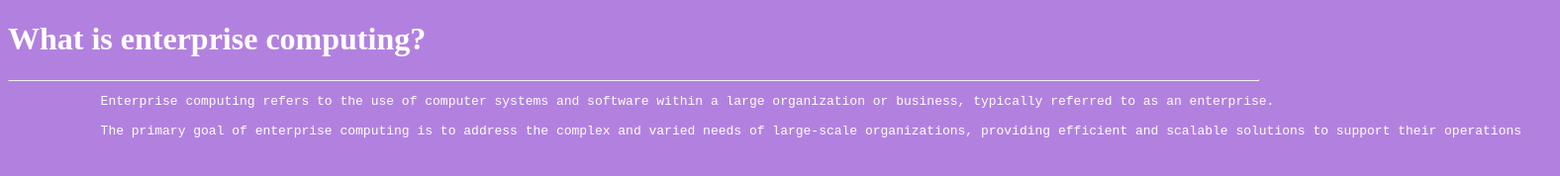
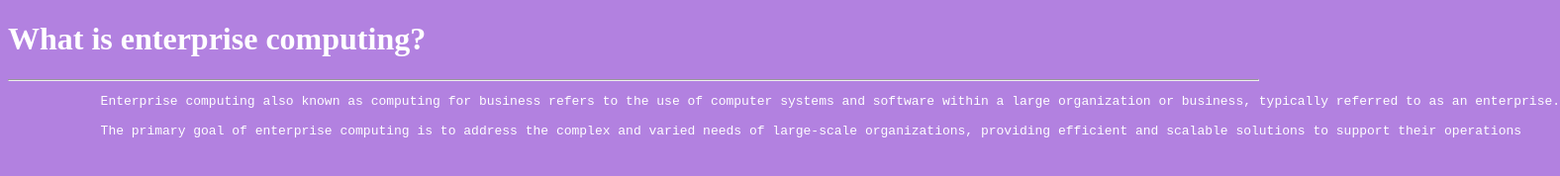
Before and after one commit to clavera2/codes, a plain HTML site: page index.html in a window 1280 px wide. Shown: the whole page at 99% size, 1576 px wide, since content can reach past the window. Drawn offline with Linux system fonts and the light colour scheme.

Commit message:
added text to index.html

```diff
--- a/index.html
+++ b/index.html
@@ -8,7 +8,7 @@
     <body>
         <h1>What is enterprise computing?</h1><hr>
         <pre>
-            Enterprise computing refers to the use of computer systems and software within a large organization or business, typically referred to as an enterprise.<br>
+            Enterprise computing also known as computing for business refers to the use of computer systems and software within a large organization or business, typically referred to as an enterprise.<br>
             The primary goal of enterprise computing is to address the complex and varied needs of large-scale organizations, providing efficient and scalable solutions to support their operations
         </pre>
     </body>
```
